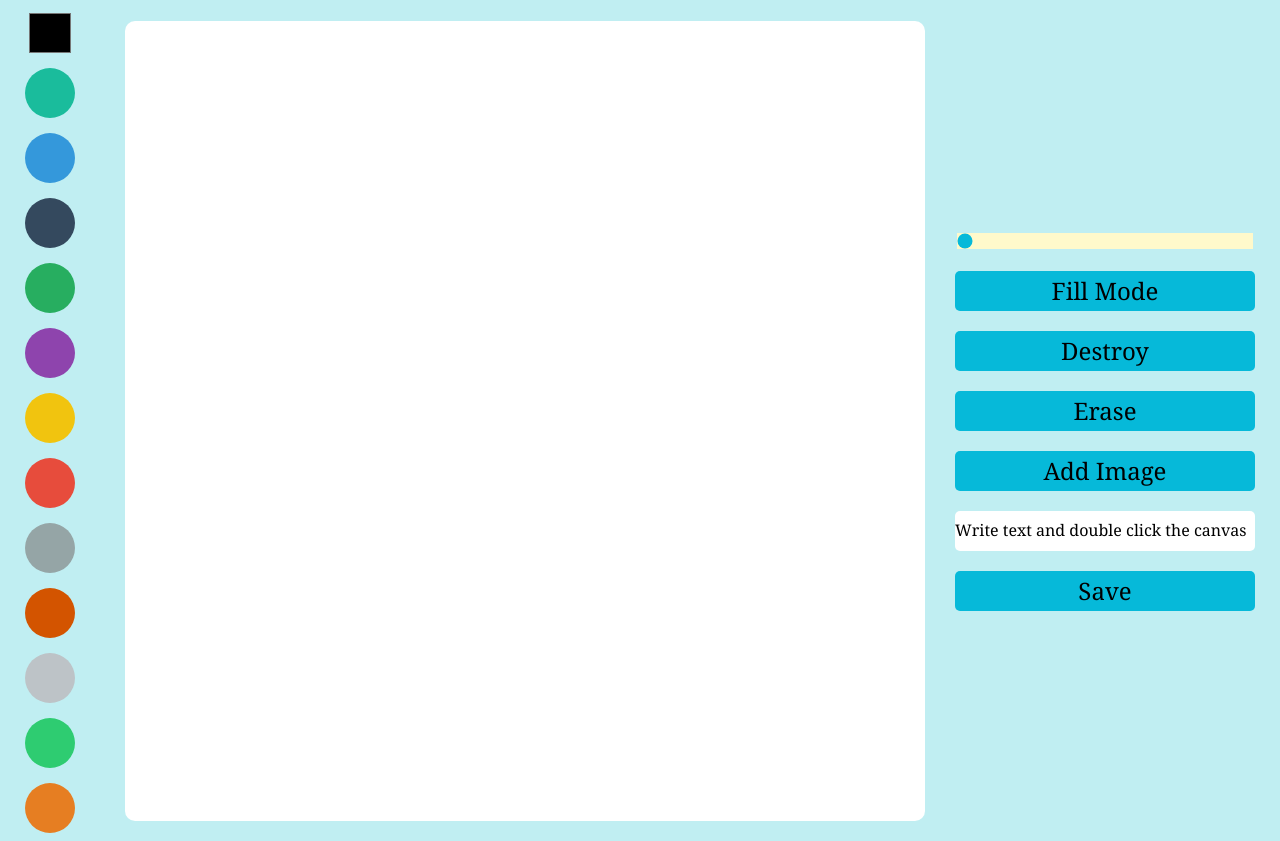
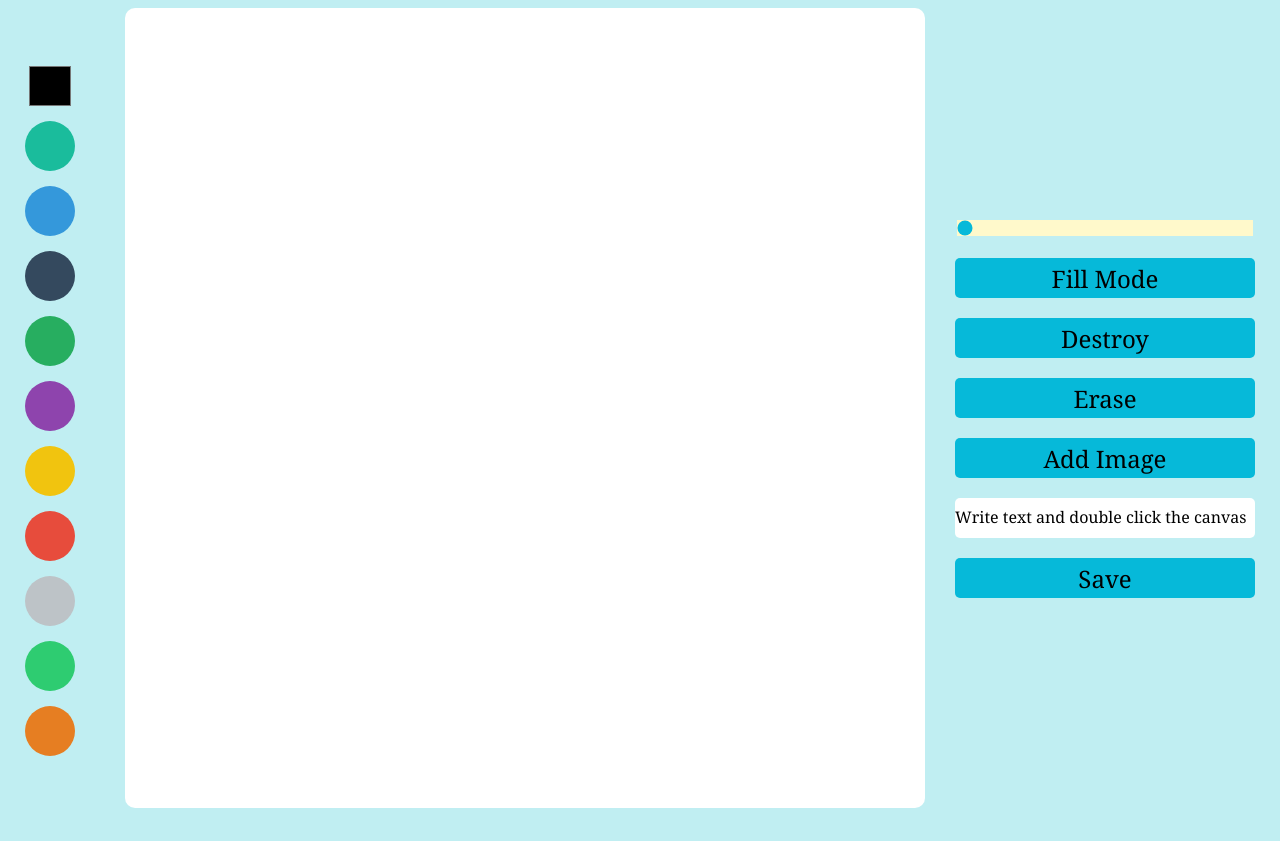
Before and after one commit to Rlaath/meme-maker-clone-coding, a plain HTML site: page index.html in a window 1280 px wide. After the commit the page ends 816 px from the top, so only its background shows below. Drawn offline with Linux system fonts and the light colour scheme.

Commit message:
Update index.html

```diff
--- a/index.html
+++ b/index.html
@@ -20,8 +20,6 @@
       <div class="color-option" style="background-color: #8e44ad;" data-color='#8e44ad'></div>
       <div class="color-option" style="background-color: #f1c40f;" data-color='#f1c40f'></div>
       <div class="color-option" style="background-color: #e74c3c;" data-color='#e74c3c'></div>
-      <div class="color-option" style="background-color: #95a5a6;" data-color='#95a5a6'></div>
-      <div class="color-option" style="background-color: #d35400;" data-color='#d35400'></div>
       <div class="color-option" style="background-color: #bdc3c7;" data-color='#bdc3c7'></div>
       <div class="color-option" style="background-color: #2ecc71;" data-color='#2ecc71'></div>
       <div class="color-option" style="background-color: #e67e22;" data-color='#e67e22'></div>
```
